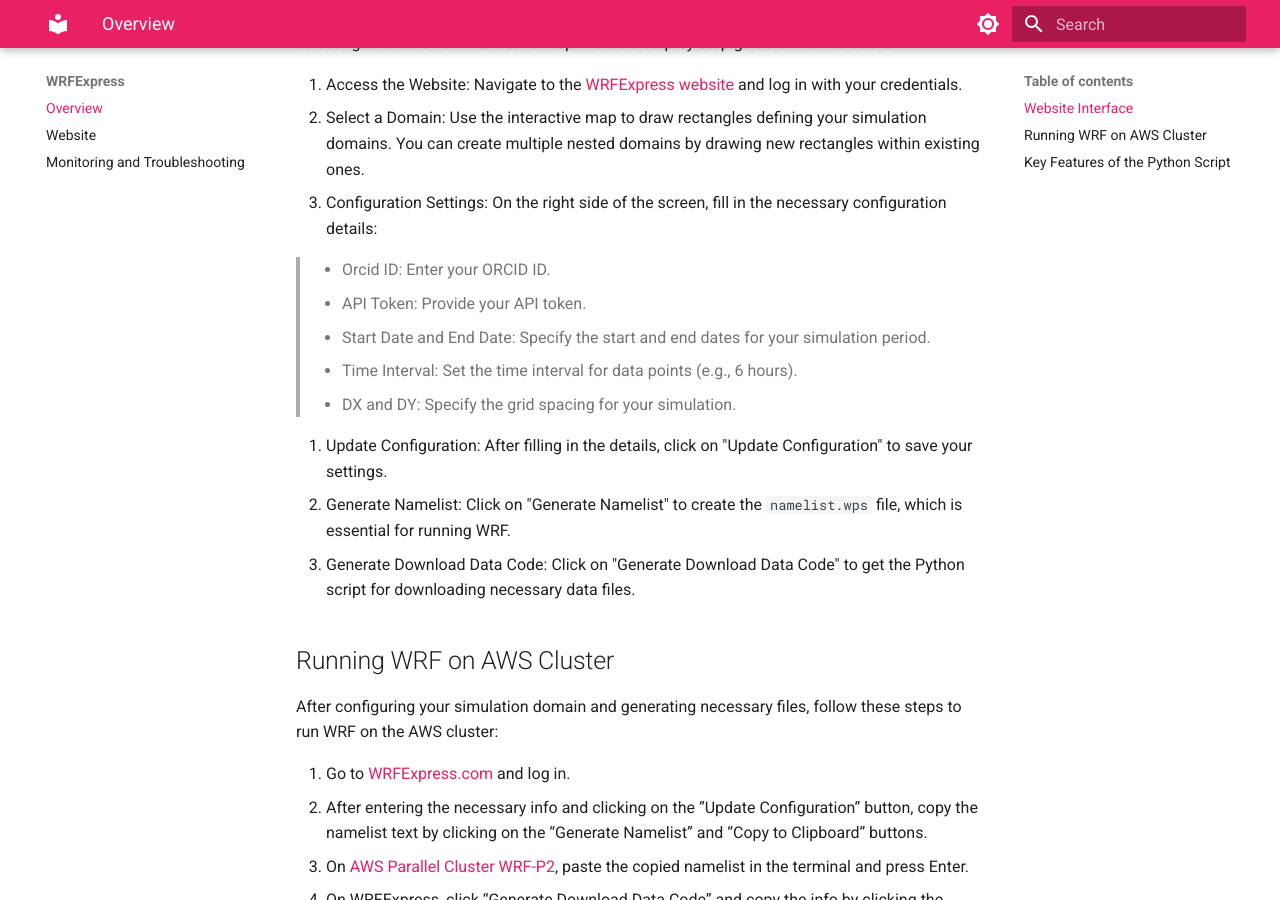
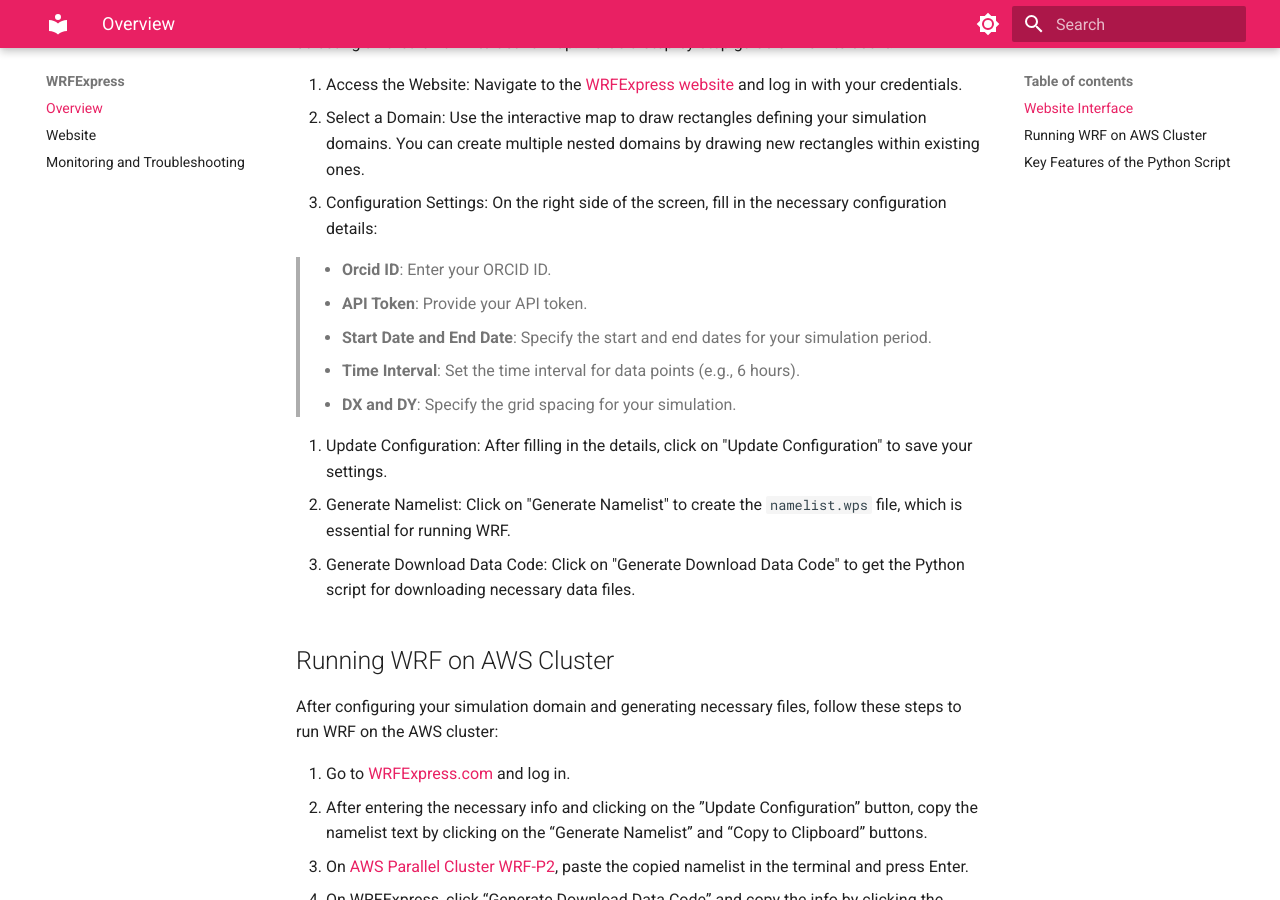
Before and after one commit to AtmosferaUSM/tutorial_WRFExpress, an MkDocs documentation site: the page built from docs/index.md, in a window 1280 px wide and 900 px high, scrolled down 410 px. Built offline with MkDocs 1.6.1 and Material for MkDocs 9.7.7, drawn with Linux system fonts in a browser that asks for light colours.

Commit message:
initial commit

```diff
--- a/docs/index.md
+++ b/docs/index.md
@@ -10,11 +10,11 @@
 2. Select a Domain: Use the interactive map to draw rectangles defining your simulation domains. You can create multiple nested domains by drawing new rectangles within existing ones.
 3. Configuration Settings: On the right side of the screen, fill in the necessary configuration details:
 
->  - Orcid ID: Enter your ORCID ID.
-   - API Token: Provide your API token.
-   - Start Date and End Date: Specify the start and end dates for your simulation period.
-   - Time Interval: Set the time interval for data points (e.g., 6 hours).
-   - DX and DY: Specify the grid spacing for your simulation.
+>  - **Orcid ID**: Enter your ORCID ID.
+   - **API Token**: Provide your API token.
+   - **Start Date and End Date**: Specify the start and end dates for your simulation period.
+   - **Time Interval**: Set the time interval for data points (e.g., 6 hours).
+   - **DX and DY**: Specify the grid spacing for your simulation.
 
 4. Update Configuration: After filling in the details, click on "Update Configuration" to save your settings.
 5. Generate Namelist: Click on "Generate Namelist" to create the `namelist.wps` file, which is essential for running WRF.
```
